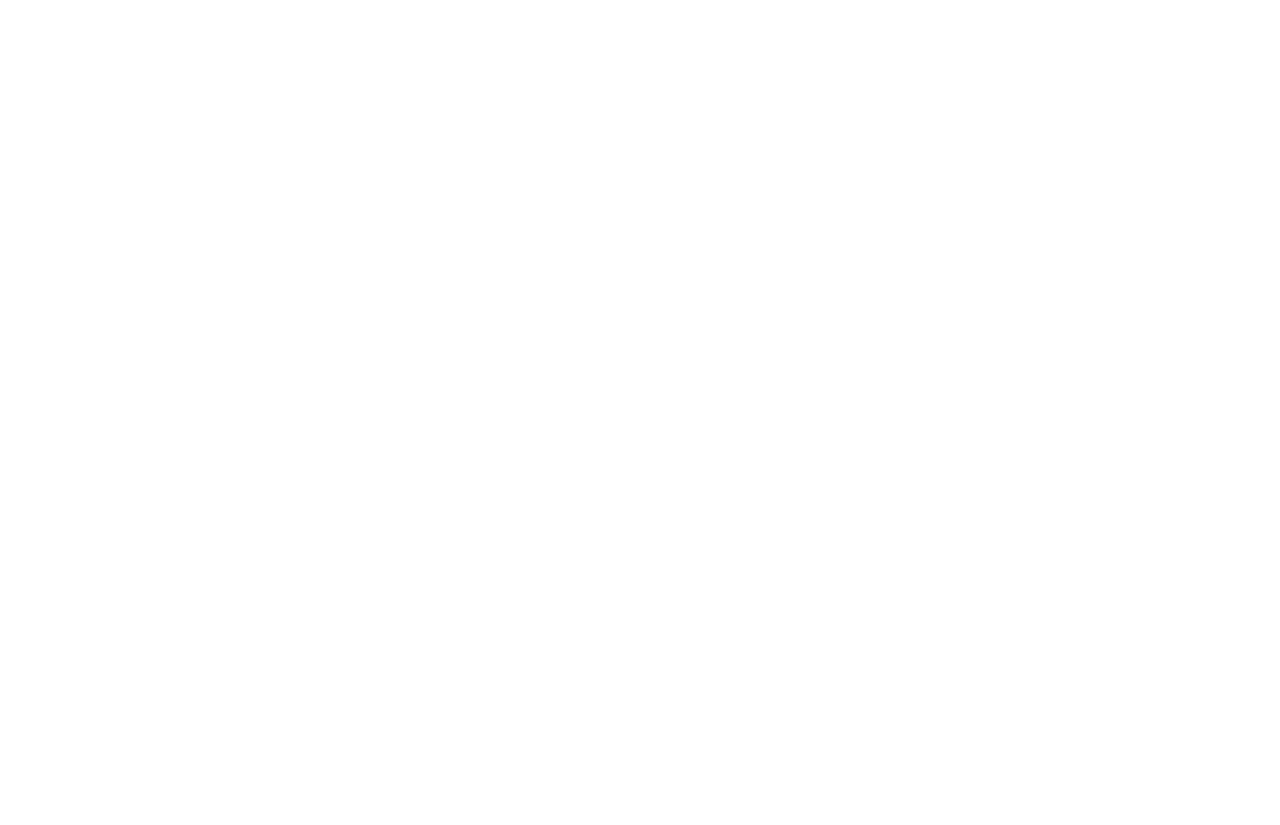
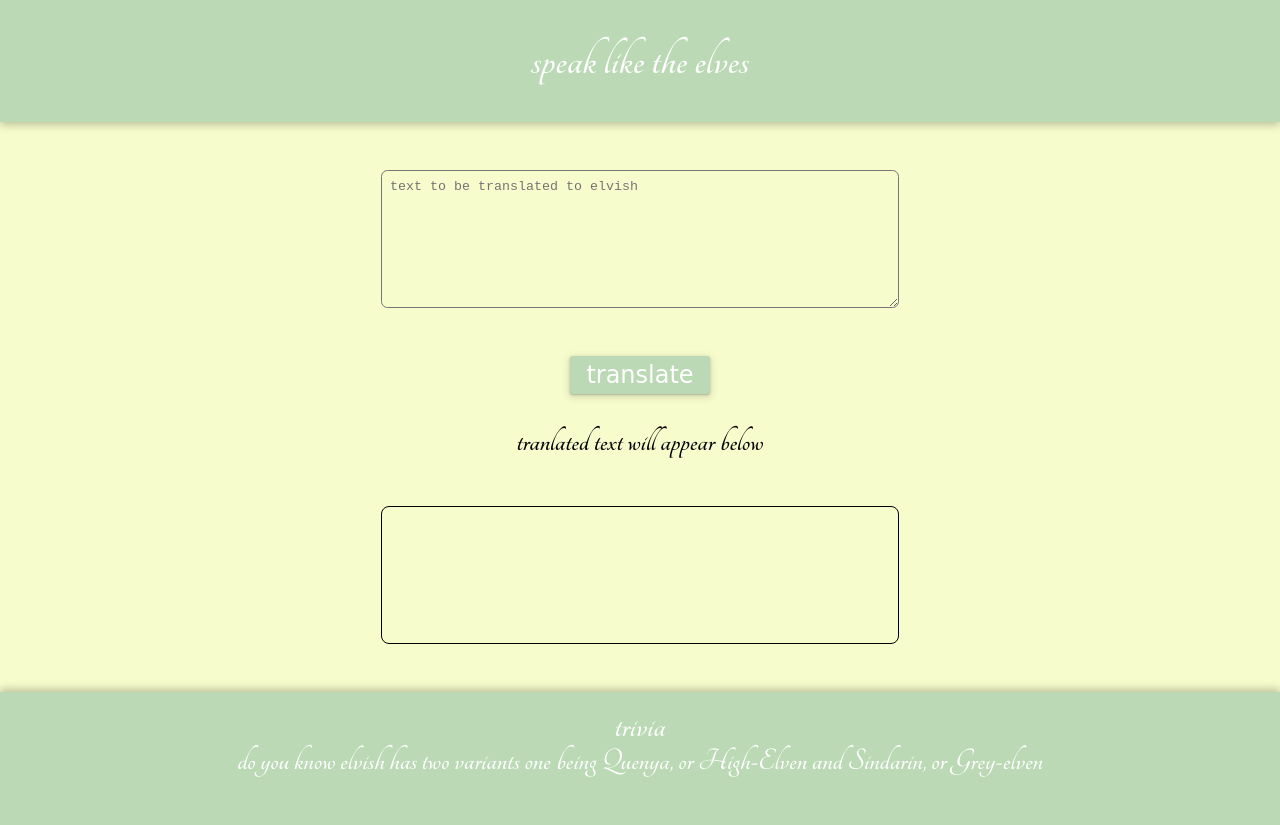
Before and after one commit to ahsan-rigu/elvis-translator-neog, a plain HTML site: page index.html in a window 1280 px wide. Before the commit the page ends 800 px from the top, so only its background shows below. Drawn offline with Linux system fonts and the light colour scheme.

Commit message:
feat-html done style-css done

```diff
--- a/index.html
+++ b/index.html
@@ -5,8 +5,24 @@
     <meta http-equiv="X-UA-Compatible" content="IE=edge">
     <meta name="viewport" content="width=device-width, initial-scale=1.0">
     <title>elvish translator</title>
+    <link rel="stylesheet" href="styles.css">
 </head>
 <body>
+    <header>
+        <h1>speak like the elves</h1>
+    </header>
+    <body>
+        <textarea id = "txt-input"placeholder="text to be translated to elvish"></textarea>
+        <button id = "btn-translate">translate</button>
+        <p>tranlated text will appear below</p>
+        <div id = "output"></div>
+    </body>
+    <footer>
+        <h3>trivia</h3>
+        <p>do you know elvish has two variants one being  Quenya, or High-Elven and  Sindarin, or Grey-elven </p>
+    </footer>
+
+    <script src="script.js" type="text/javascript"></script>
 
 </body>
 </html>
--- a/styles.css
+++ b/styles.css
@@ -0,0 +1,89 @@
+@import url('https://fonts.googleapis.com/css2?family=Tangerine:wght@700&display=swap');
+
+
+:root{
+    --color-minion: #bad9b4;
+    --color-pastel: #f7fccc;
+}
+
+
+body{
+    margin: 0px;
+    font-family: 'Tangerine', cursive;
+    text-align: center;
+    font-size: 2rem;
+    background-color: var(--color-pastel);
+}
+
+header{
+    color: white;
+    background-color: var(--color-minion);
+    text-align: center;
+    padding: .3rem;
+    margin-bottom: 1rem;
+
+    box-shadow: rgba(0, 0, 0, 0.24) 0px 3px 8px;
+}
+
+h1{
+    font-size: 3rem;
+}
+
+textarea{
+    margin: auto;
+    display: block;
+    width: 90%;
+    max-width: 500px;
+    height: 15vh;
+    margin: 3rem auto;
+    padding: .5rem;
+    background-color: var(--color-pastel);
+    border-radius: .4rem;
+}
+
+button{
+    padding: .3rem 1rem;
+    font-size: medium;
+    margin: auto;
+    display: block;
+    text-align: center;
+    background-color: var(--color-minion);
+    color: white;
+    border: 0;
+    border-radius: .2rem;
+    font-family: 'Fuzzy Bubbles', cursive;
+    font-size: 1.5rem;
+    cursor: pointer;
+
+    box-shadow: rgba(60, 64, 67, 0.3) 0px 1px 2px 0px, rgba(60, 64, 67, 0.15) 0px 2px 6px 2px;
+}
+
+#output{
+    border: 1px solid black;
+    margin: auto;
+    display: block;
+    width: 90%;
+    max-width: 500px;
+    height: 15vh;
+    margin: 3rem auto;
+    padding: .5rem;
+    text-align: left;
+    border-radius: .5rem;
+}
+
+h3{
+    margin: 0rem;
+}
+
+footer p{
+    margin-top: 0rem;
+}
+
+footer{
+    font-size: 2rem;
+    padding: 1rem;
+    text-align: center;
+    color: white;
+    background-color: var(--color-minion);
+    box-shadow: rgba(0, 0, 0, 0.24) 0px -3px 8px;
+}
```
